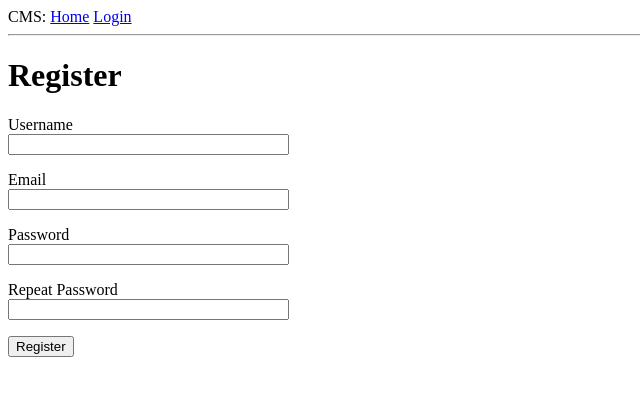
After one commit to gnat1923/relocation-cms, a Flask app: page /register in a window 1280 px wide. The commit adds this page. Shown: the top 396 px of the page, without its empty margins (0-640 px from the left). Run offline with Flask 3, Linux system fonts and the light colour scheme.

Commit message:
added user login and register functionality

```diff
--- a/app/__init__.py
+++ b/app/__init__.py
@@ -2,10 +2,13 @@ from flask import Flask
 from config import Config
 from flask_sqlalchemy import SQLAlchemy
 from flask_migrate import Migrate
+from flask_login import LoginManager
 
 app = Flask(__name__)
 app.config.from_object(Config)
 db = SQLAlchemy(app)
 migrate = Migrate(app, db)
+login = LoginManager(app)
+login.login_view = "login"
 
 from app import routes, models
--- a/app/forms.py
+++ b/app/forms.py
@@ -1,9 +1,32 @@
 from flask_wtf import FlaskForm
 from wtforms import StringField, PasswordField, BooleanField, SubmitField
-from wtforms.validators import DataRequired
+from wtforms.validators import DataRequired, ValidationError, Email, EqualTo
+import sqlalchemy as sa
+from app import db
+from app.models import User
 
 class LoginForm(FlaskForm):
     username = StringField("Username", validators=[DataRequired()])
     password = PasswordField("Password", validators=[DataRequired()])
     remember_me = BooleanField("Remember Me")
     submit = SubmitField("Sign In")
+
+class RegistrationForm(FlaskForm):
+    username = StringField("Username", validators=[DataRequired()])
+    email = StringField("Email", validators=[DataRequired(), Email()])
+    password = PasswordField("Password", validators=[DataRequired()])
+    password2 = PasswordField(
+        "Repeat Password", validators=[DataRequired(), EqualTo("password")])
+    submit = SubmitField("Register")
+
+    def validate_username(self, username):
+        user = db.session.scalar(sa.select(User).where(
+            User.username == username.data))
+        if user is not None:
+            raise ValidationError("Please use a different userneme")
+
+    def validate_email(self, email):
+        user = db.session.scalar(sa.select(User). where(
+            User.email == email.data))
+        if user is not None:
+            raise ValidationError("Please use a different email address")
--- a/app/routes.py
+++ b/app/routes.py
@@ -1,11 +1,15 @@
-from flask import render_template, flash, redirect, url_for
-from app import app
-from app.forms import LoginForm
+from flask import render_template, flash, redirect, url_for, request
+from flask_login import current_user, login_user, logout_user, login_required
+from urllib.parse import urlsplit
+import sqlalchemy as sa
+from app import app, db
+from app.forms import LoginForm, RegistrationForm
+from app.models import User
 
 @app.route("/")
 @app.route("/index")
+@login_required
 def index():
-    user = {"username": "Chris"}
     posts = [
         {
             'author': {'username': 'John'},
@@ -16,15 +20,43 @@ def index():
             'body': 'The Avengers movie was so cool!'
         }
     ]
-    return render_template("index.html", title="Home", user=user, posts=posts)
+    return render_template("index.html", title="Home", posts=posts)
 
 @app.route("/login", methods=["GET", "POST"])
 def login():
+    if current_user.is_authenticated:
+        return redirect(url_for("index"))
     form = LoginForm()
     if form.validate_on_submit():
-        flash("Login requested for user {}, remember me={}".format(
-            form.username.data, form.remember_me.data
-        ))
-        return redirect(url_for("index"))
+        user = db.session.scalar(
+            sa.select(User).where(User.username == form.username.data)
+        )
+        if user is None or not user.check_password(form.password.data):
+            flash("Invalid username or password")
+            return url_for("login")
+        login_user(user, remember=form.remember_me.data)
+        next_page = request.args.get("next")
+        if not next_page or urlsplit(next_page).netloc != "":
+            next_page = url_for("index")
+        return redirect(next_page)
 
     return render_template("login.html", title="Sign In", form=form)
+
+@app.route("/logout")
+def logout():
+    logout_user()
+    return redirect(url_for("index"))
+
+@app.route("/register", methods=["GET", "POST"])
+def register():
+    if current_user.is_authenticated:
+        return redirect(url_for("index"))
+    form = RegistrationForm()
+    if form.validate_on_submit():
+        user = User(username=form.username.data, email=form.email.data)
+        user.set_password(form.password.data)
+        db.session.add(user)
+        db.session.commit()
+        flash("Congratulations, you are now a registered user!")
+        return redirect(url_for("login"))
+    return render_template("register.html", title="Register", form=form)
--- a/app/templates/base.html
+++ b/app/templates/base.html
@@ -10,7 +10,11 @@
     <body>
         <div>CMS:
             <a href=" {{ url_for('index') }} ">Home</a>
-            <a href=" {{ url_for('login') }} ">Login</a>
+            {% if current_user.is_anonymous %}
+                <a href=" {{ url_for('login') }} ">Login</a>
+            {% else %}
+                <a href=" {{ url_for('logout') }} ">Logout</a>
+            {% endif %}
         </div>
         <hr>
         {% with messages = get_flashed_messages() %}
--- a/app/templates/index.html
+++ b/app/templates/index.html
@@ -1,7 +1,7 @@
 {% extends "base.html" %}
 
 {% block content %}
-    <h1>Hello, {{ user.username }}!</h1>
+    <h1>Hello, {{ current_user.username }}!</h1>
     {% for post in posts %}
         <div><p><b>{{post.author.username}} says:</b> {{post.body}}</p></div>
     {% endfor %}
--- a/app/templates/login.html
+++ b/app/templates/login.html
@@ -23,4 +23,5 @@
         </p>
         <p> {{ form.submit() }} </p>
     </form>
+    <p>New User? <a href="{{ url_for('register') }}">Click to Register!</a></p>
 {% endblock %}
--- /dev/null
+++ b/app/templates/register.html
@@ -0,0 +1,37 @@
+{% extends "base.html" %}
+
+{% block content %}
+<h1>Register</h1>
+<form action="", method="post">
+    {{ form.hidden_tag() }}
+    <p>
+        {{ form.username.label }}<br>
+        {{ form.username(size=32) }}<br>
+        {% for error in form.username.errors %}
+            <span style="color: red">[{{ error }}]</span>
+        {% endfor %}
+    </p>
+    <p>
+        {{ form.email.label }}<br>
+        {{ form.email(size=32) }}<br>
+        {% for error in form.email.errors %}
+            <span style="color: red">[{{ error }}]</span>
+        {% endfor %}
+    </p>
+    <p>
+        {{ form.password.label }}<br>
+        {{ form.password(size=32) }}<br>
+        {% for error in form.password.errors %}
+            <span style="color: red">[{{ error }}]</span>
+        {% endfor %}
+    </p>
+    <p>
+        {{ form.password2.label }}<br>
+        {{ form.password2(size=32) }}<br>
+        {% for error in form.password2.errors %}
+            <span style="color: red">[{{ error }}]</span>
+        {% endfor %}
+    </p>
+    <p>{{ form.submit() }}</p>
+</form>
+{% endblock %}
--- a/requirements.txt
+++ b/requirements.txt
@@ -6,13 +6,17 @@ colorama==0.4.6
 comm==0.2.2
 debugpy==1.8.5
 decorator==5.1.1
+dnspython==2.6.1
+email_validator==2.2.0
 exceptiongroup==1.2.2
 executing==2.0.1
 Flask==3.0.3
+Flask-Login==0.6.3
 Flask-Migrate==4.0.7
 Flask-SQLAlchemy==3.1.1
 Flask-WTF==1.2.1
 greenlet==3.0.3
+idna==3.8
 ipykernel==6.29.5
 ipython==8.26.0
 itsdangerous==2.2.0
```
Also changed, not shown: app/models.py (+15 -3 lines), migrations/versions/a4be23161de7_changed_user_id_to_int_type.py (added, +40 -0 lines), app.db, cms.py (line endings or trailing spaces).
